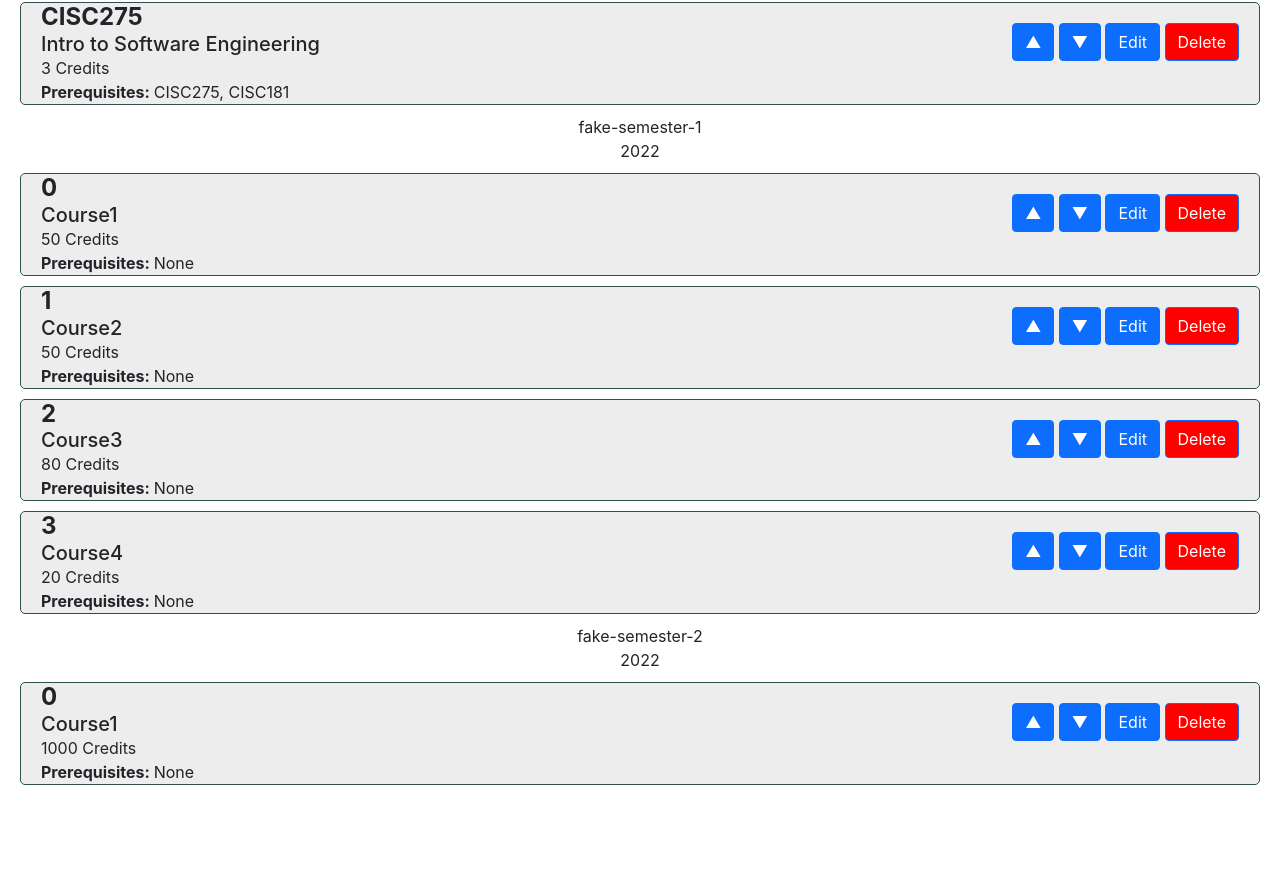
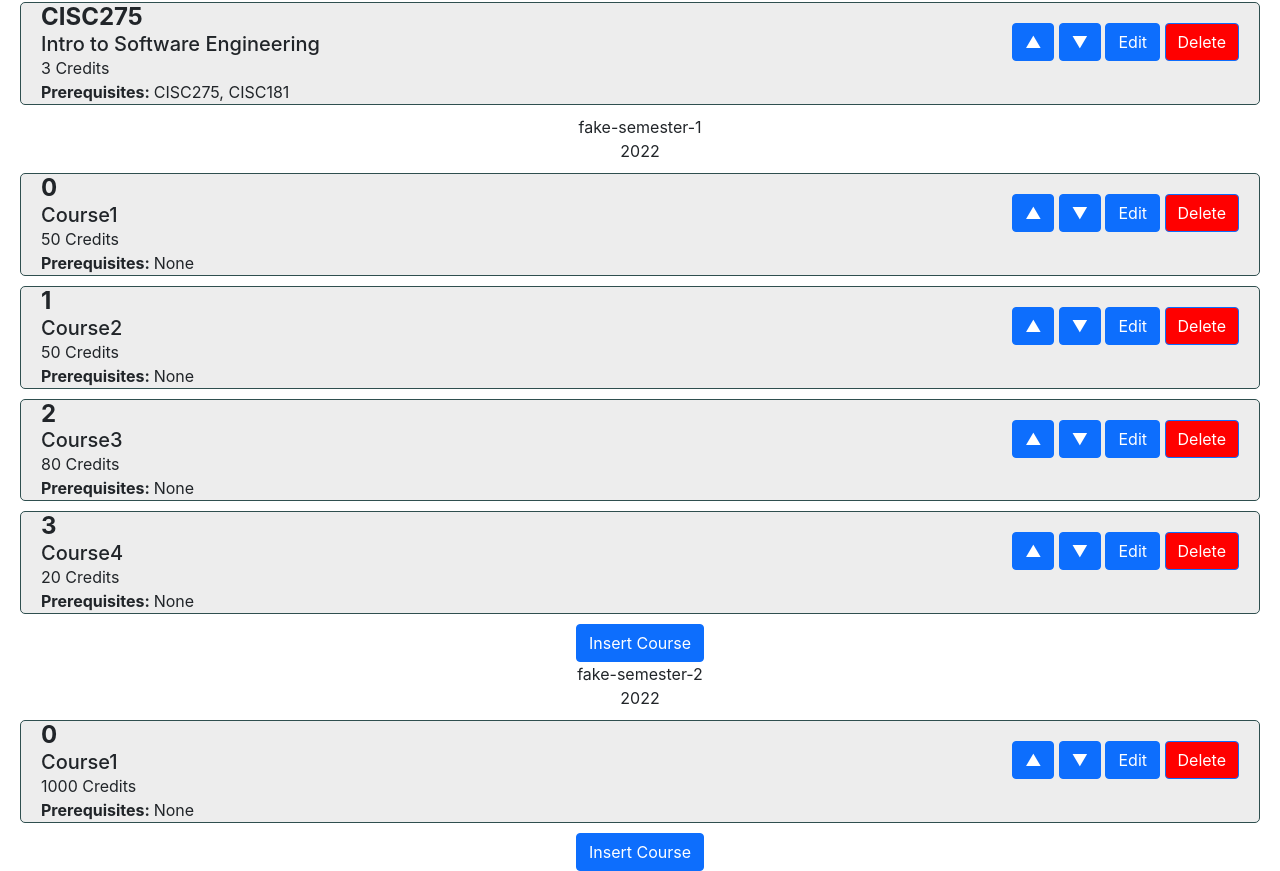
Before and after one commit to UD-CISC275-S22/cis-scheduler-team-16, a React (Create React App) app: page / in a window 1280 px wide. Shown: the part 492-1363 px from the top of the page. Before the commit the page ends 1287 px from the top, so only its background shows below. Built offline with nearby package versions, Linux system fonts and the light colour scheme.

Commit message:
added insert course button

```diff
--- a/src/components/SemesterViewer.tsx
+++ b/src/components/SemesterViewer.tsx
@@ -1,5 +1,5 @@
-import React /*, { useState } */ from "react";
-//import { Button, Col, Form, Row } from "react-bootstrap";
+import React, { useState } from "react";
+import { Button } from "react-bootstrap";
 import { Semester } from "../templates/semester";
 import { CourseViewer } from "../components/CourseViewer";
 import { Course } from "../templates/course";
@@ -10,9 +10,20 @@ export function SemesterViewer({
     semester: Semester;
 }): JSX.Element {
     //State View
-
+    const [courses, setCourses] = useState<Course[]>(semester.courses);
     //Component View
-
+    function addCourse(): void {
+        //adds a blank course to the semesters course list
+        const newCourse: Course = {
+            courseId: "Blank ID",
+            name: "Blank Name",
+            prereqs: [],
+            credithours: 3,
+            satisfied_requirements: []
+        };
+        const newCourses = [...courses, newCourse];
+        setCourses(newCourses);
+    }
     //Return View
     return (
         <div>
@@ -20,13 +31,14 @@ export function SemesterViewer({
             <div>{semester.term}</div>
             <div>{semester.year}</div>
             <div>
-                {semester.courses.map(
+                {courses.map(
                     (course: Course): JSX.Element => (
                         <div key={course.courseId}>
                             <CourseViewer course={course}></CourseViewer>
                         </div>
                     )
                 )}
+                <Button onClick={addCourse}> Insert Course </Button>
             </div>
         </div>
     );
```
